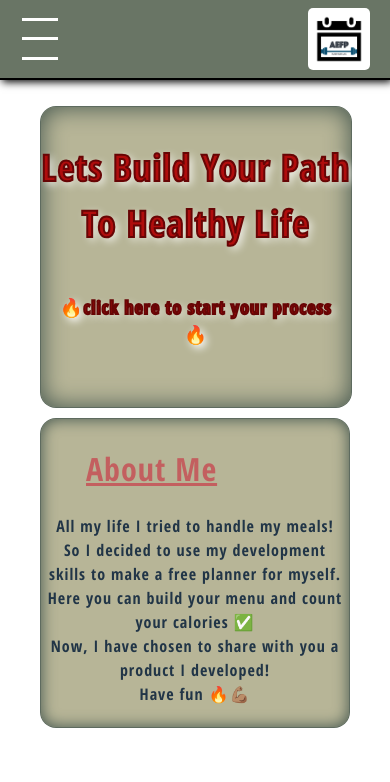
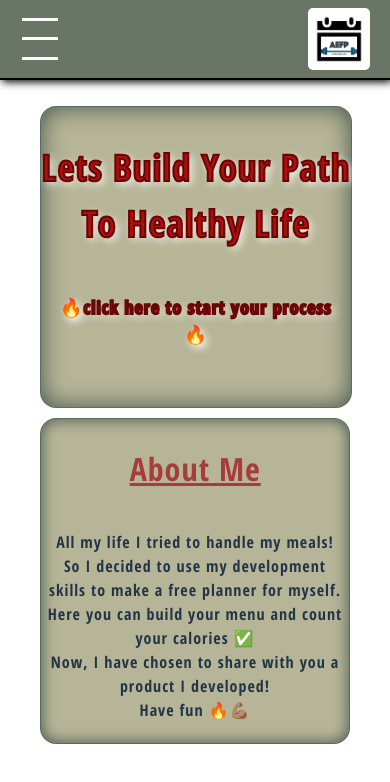
Before and after one commit to EyalAv1/EA-Food-Planner, a React (Vite) app: page / in a window 390 px wide. Shown: the top 782 px of the page. Built offline with nearby package versions, Linux system fonts and the light colour scheme; no server answers.

Commit message:
change banner

```diff
--- a/src/containers/HomePage/HomePage.css
+++ b/src/containers/HomePage/HomePage.css
@@ -137,20 +137,17 @@
     .about_me_container_content {
         padding-left: 20px;
         text-decoration: underline;
-        color: #C35F5F;
+        color: #a73c3c;
+        align-items: center;
+        justify-content: center;
+        display: flex
     }
-
-    /* .cintainer a {
-        color: inherit;
-        -webkit-text-stroke: 2px #670505;
-        text-decoration: none;
-    } */
-
     .about_me_outline {
         box-shadow: 0 0 15px 0 rgba(64, 83, 76, 1) inset;
         margin-top: 10px;
         padding: 5px;
         border-radius: 1rem;
+        justify-content: center;
     }
 
     .about_me_container {
@@ -158,5 +155,6 @@
         align-items: center;
         text-align: left;
         padding-left: 20px;
-     }
+        justify-content: center;
+    }
 }
```
